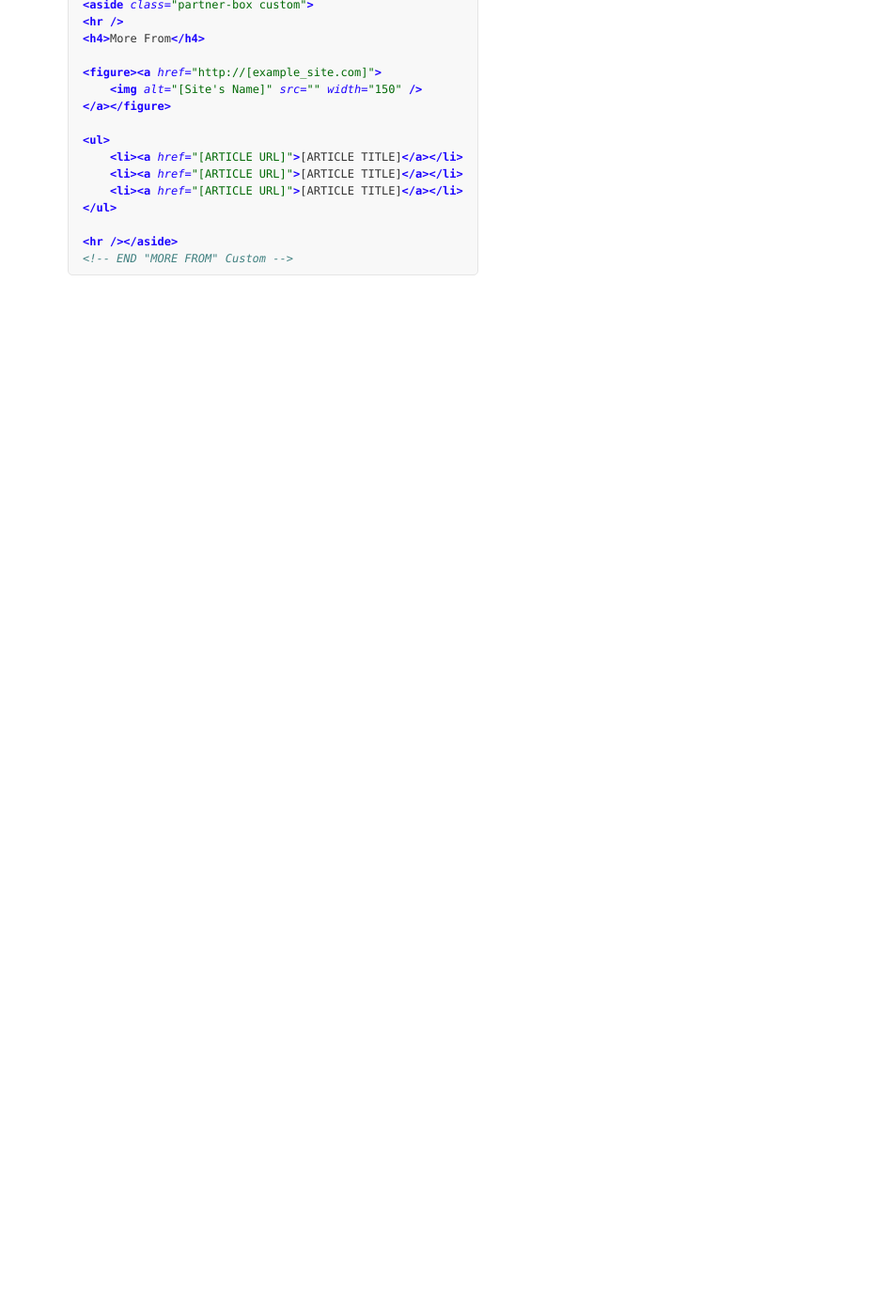
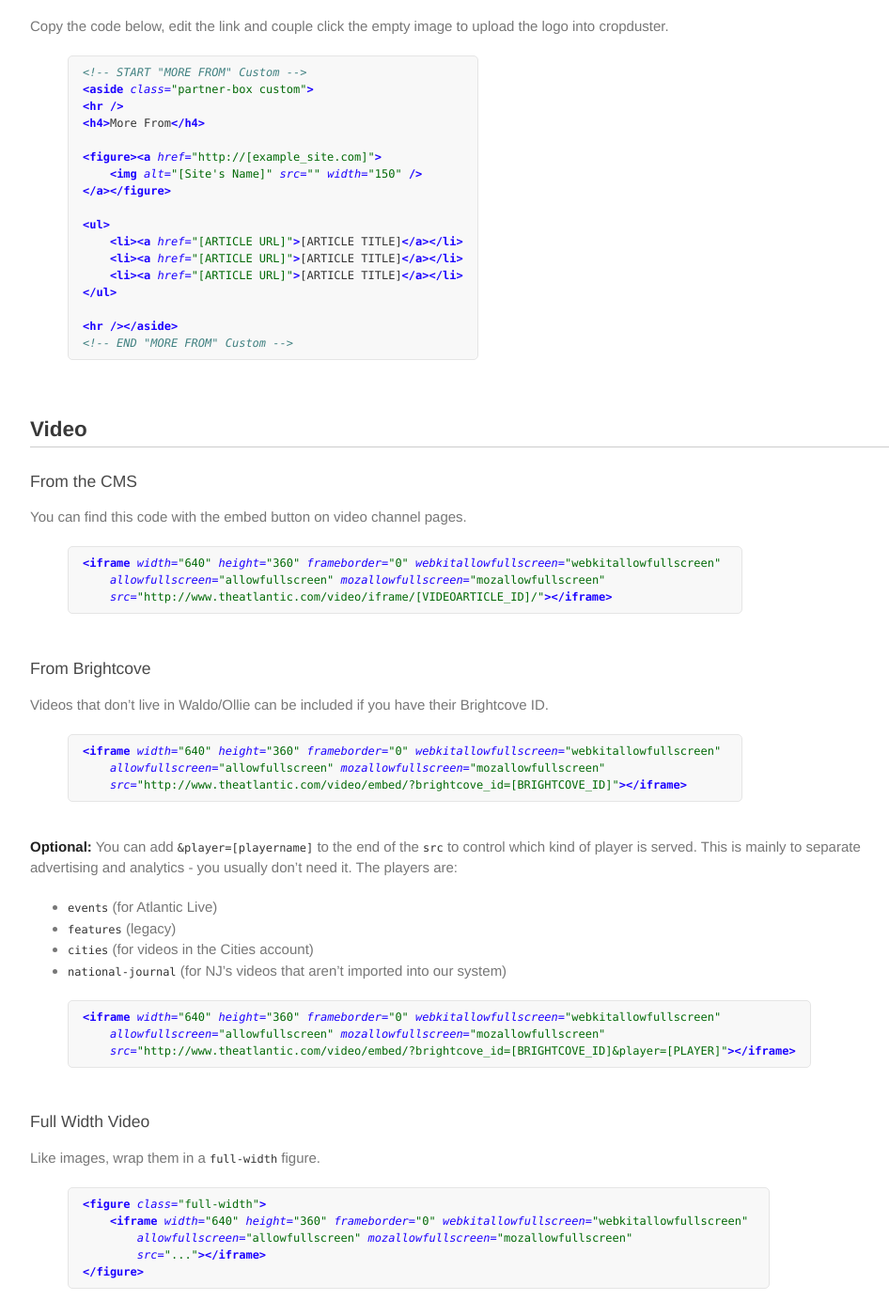
Before and after one commit to Atlantic57/html-snippets, a Jekyll site: the page built from index.md, in a window 1280 px wide and 1400 px high, scrolled down 10905 px. Shown: the whole window at 94% size, without its empty margins (148-1094 px from the left). Built offline with Jekyll 4.4.1, drawn with Linux system fonts in a browser that asks for light colours; before the commit the page ends 11284 px from its top, so only the background shows below that; some of the changed text lies outside the part shown.

Commit message:
Video embed code

```diff
--- a/index.md
+++ b/index.md
@@ -473,3 +473,52 @@ empty image to upload the logo into cropduster.
 <hr /></aside>
 <!-- END "MORE FROM" Custom -->
 {% endhighlight %}
+
+
+## Video
+
+### From the CMS
+
+You can find this code with the embed button on video channel pages.
+
+{% highlight html %}
+<iframe width="640" height="360" frameborder="0" webkitallowfullscreen="webkitallowfullscreen"
+    allowfullscreen="allowfullscreen" mozallowfullscreen="mozallowfullscreen"
+    src="http://www.theatlantic.com/video/iframe/[VIDEOARTICLE_ID]/"></iframe>
+{% endhighlight %}
+
+### From Brightcove
+
+Videos that don't live in Waldo/Ollie can be included if you have their Brightcove ID.
+
+{% highlight html %}
+<iframe width="640" height="360" frameborder="0" webkitallowfullscreen="webkitallowfullscreen"
+    allowfullscreen="allowfullscreen" mozallowfullscreen="mozallowfullscreen"
+    src="http://www.theatlantic.com/video/embed/?brightcove_id=[BRIGHTCOVE_ID]"></iframe>
+{% endhighlight %}
+
+**Optional:** You can add `&player=[playername]` to the end of the `src` to control which kind of player is served. This is mainly to separate
+advertising and analytics - you usually don't need it. The players are:
+
+* `events` (for Atlantic Live)
+* `features` (legacy)
+* `cities` (for videos in the Cities account)
+* `national-journal` (for NJ's videos that aren't imported into our system)
+
+{% highlight html %}
+<iframe width="640" height="360" frameborder="0" webkitallowfullscreen="webkitallowfullscreen"
+    allowfullscreen="allowfullscreen" mozallowfullscreen="mozallowfullscreen"
+    src="http://www.theatlantic.com/video/embed/?brightcove_id=[BRIGHTCOVE_ID]&player=[PLAYER]"></iframe>
+{% endhighlight %}
+
+### Full Width Video
+
+Like images, wrap them in a `full-width` figure.
+
+{% highlight html %}
+<figure class="full-width">
+    <iframe width="640" height="360" frameborder="0" webkitallowfullscreen="webkitallowfullscreen"
+        allowfullscreen="allowfullscreen" mozallowfullscreen="mozallowfullscreen"
+        src="..."></iframe>
+</figure>
+{% endhighlight %}
```
